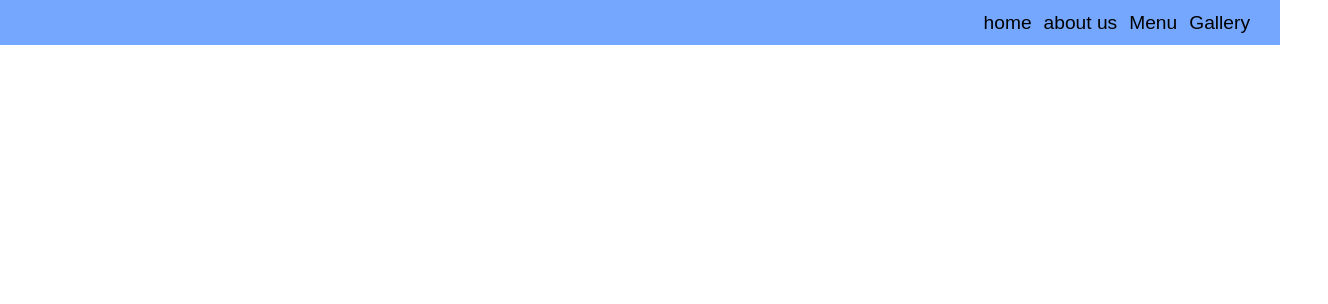
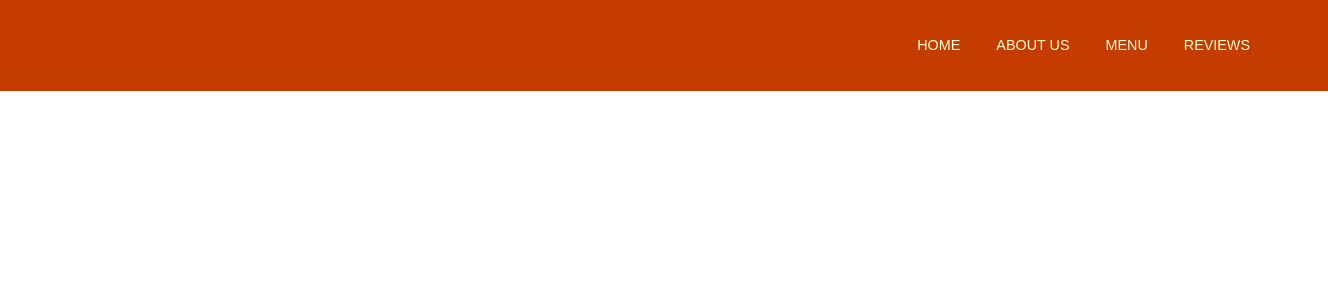
Before and after one commit to AlfredoElizarraras/Restaurant-Page, a website built with webpack: page public/index.html in a window 1280 px wide. Shown: the top 304 px of the page, 1328 px wide, since content can reach past the window. Built offline with nearby package versions, Linux system fonts and the light colour scheme.

Commit message:
Redisign navbar with material design style.

```diff
--- a/public/index.html
+++ b/public/index.html
@@ -5,6 +5,7 @@
     <meta name="viewport" content="width=device-width, initial-scale=1.0" />
     <title>Restaurant page</title>
     <link rel="stylesheet" href="../src/indexStyles.css" />
+    <link rel="stylesheet" href="../src/navbar/navBarStyles.css">
     <script src="./main.js"></script>
   </head>
   <body>
--- a/src/index.js
+++ b/src/index.js
@@ -4,6 +4,6 @@ import './indexStyles.css';
 
 window.onload = () => {
   document.getElementById('content').classList.add('content');
-  const navLinksCaption = ['home', 'about us', 'Menu', 'Gallery'];
+  const navLinksCaption = ['home', 'about us', 'Menu', 'Reviews'];
   NavBarComponent.renderNavBar('content', navLinksCaption);
 };
--- a/src/navbar/navBarStyles.css
+++ b/src/navbar/navBarStyles.css
@@ -3,7 +3,9 @@
   justify-content: end;
   height: 3rem;
   width: 100%;
-  background-color: #75a7ff;
+  background-color: #c43c00;
+  color: #fff;
+  padding: 1.5rem;
 }
 
 .navbar__tab-container {
@@ -13,17 +15,15 @@
 
 .navbar__tab-item {
   border: none;
-  background-color: #75a7ff;
-  font-size: 1.2rem;
-}
-
-.navbar__tab-item:focus {
-  background-color: #004ecb;
-  color: #fff;
+  font-size: 0.898rem;
+  line-height: 0.898rem;
+  margin-right: 1.5rem;
+  background-color: #c43c00;
+  color: #ffffda;
+  text-transform: uppercase;
 }
 
 .navbar__tab-item:hover {
-  background-color: #2979ff;
-  color: #000;
-  font-size:  1.4rem;
+  border-bottom: 1px solid #ff6d00;
+  color: #fff;
 }
```
Also changed, not shown: public/main.js.
